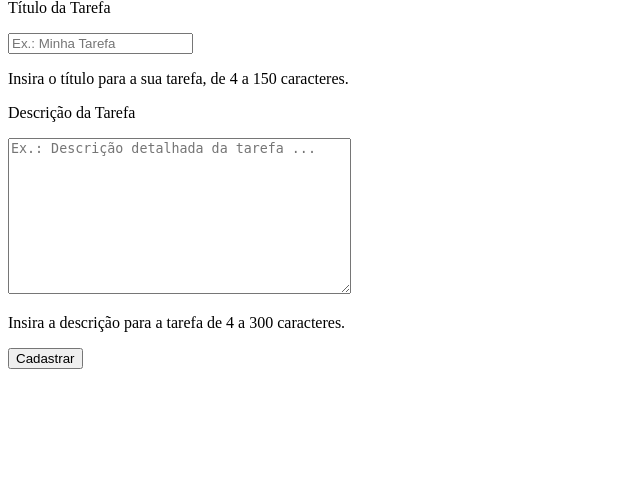
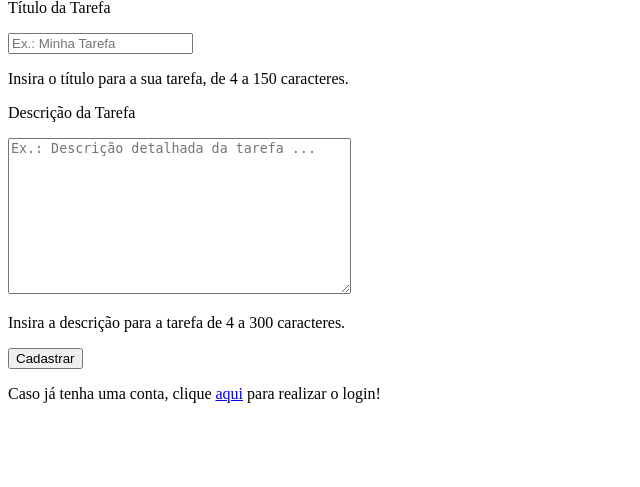
Before and after one commit to acorreiacruz/todoapp, a Django app: template usuarios/templates/usuarios/pages/cadastrar.html in a window 1280 px wide. Shown: the part 17-504 px from the top of the page, without its empty margins (0-640 px from the left). Run offline with Django 4.2, Linux system fonts and the light colour scheme; the template is opened without the code that fills it: values that come from a table or form of the project are taken from there, others are empty; parts of the project's set-up code (start-up, migrations or seed data) failed here and were passed over.

Commit message:
Adicionando um link para a página de login no template cadastrar.

```diff
--- a/usuarios/templates/usuarios/pages/cadastrar.html
+++ b/usuarios/templates/usuarios/pages/cadastrar.html
@@ -21,5 +21,8 @@
         {% endfor %}
         <button type="submit">Cadastrar</button>
     </form>
+    <p>
+        Caso já tenha uma conta, clique <a href="{% url 'usuarios:login' %}">aqui</a> para realizar o login!
+    </p>
 </body>
 </html>
```
